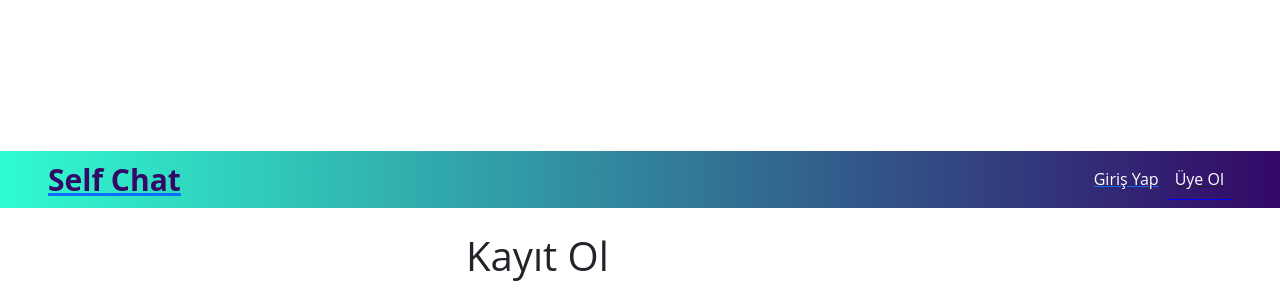
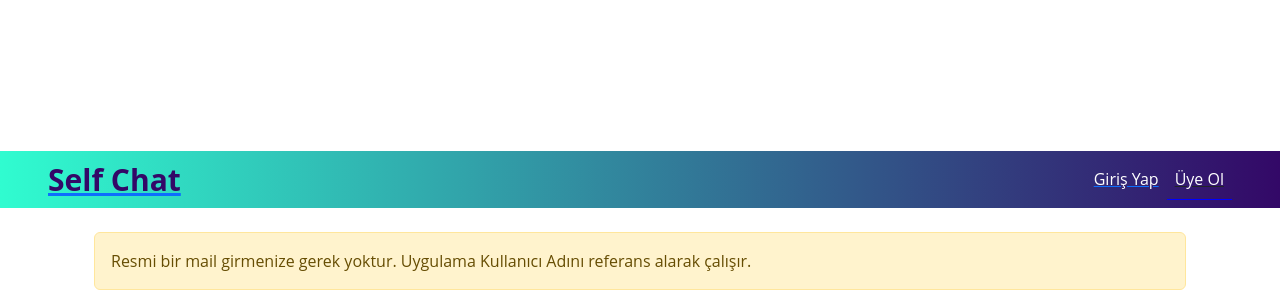
Before and after one commit to tahapek5454/ChatApp-Client-With-Vue.js, a Vue app: page /#/register in a window 1280 px wide. Shown: the part 589-889 px from the top of the page. Built offline with nearby package versions, Linux system fonts and the light colour scheme; the HTML template or start-up script is replaced by a standard one.

Commit message:
feat: add alert to register page

```diff
--- a/src/components/RegisterPage.vue
+++ b/src/components/RegisterPage.vue
@@ -1,5 +1,9 @@
 <template>
     <div class="container p-4">
+        <div class="alert alert-warning" role="alert">
+             {{ info }}
+        </div>
+
         <div class="row justify-content-center">
             <div class="col-4">
                 <div class="mb-3">
@@ -25,6 +29,10 @@
             </div>
 
         </div>
+
+        <div v-if="danger" class="alert alert-danger" role="alert">
+             {{ danger }}
+        </div>
     </div>
 </template>
 
@@ -40,7 +48,9 @@ export default defineComponent({
                 email: null ,
                 userName: null ,
                 password: null ,
-            }
+            },
+            info : "Resmi bir mail girmenize gerek yoktur. Uygulama Kullanıcı Adını referans alarak çalışır.",
+            danger : null
         }
     },
     methods:{
@@ -50,6 +60,11 @@ export default defineComponent({
 
                 this.$appAxios.post("Users", this.user).then(a => {
                     console.log(a);
+                    if(a.data == -1){
+                        console.log("sadsad");
+                        this.danger = "Kullanıcı adı zaten kayıtlı lütfen başka bir kullanıcı adı giriniz."
+                        return
+                    }
                     this.$router.push('/');
                 });
 
```
